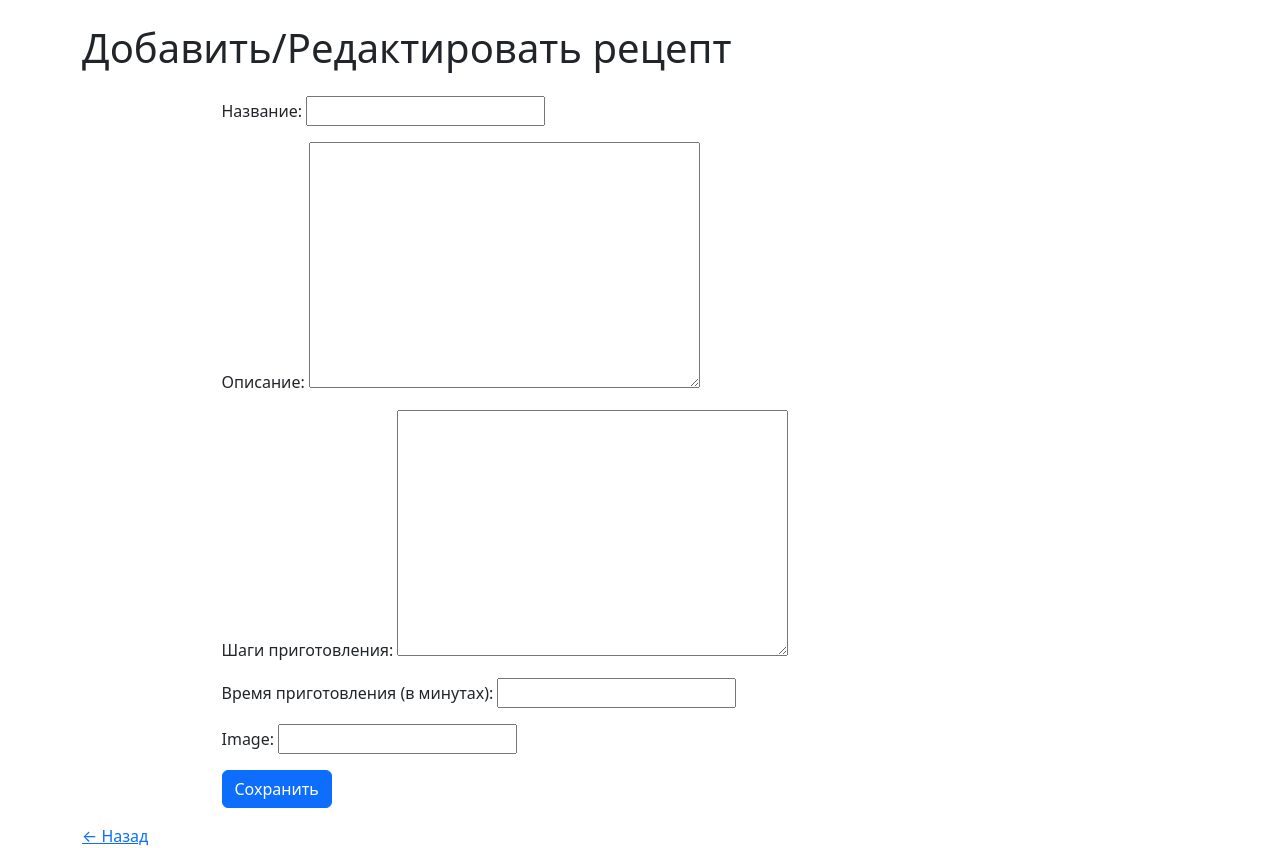
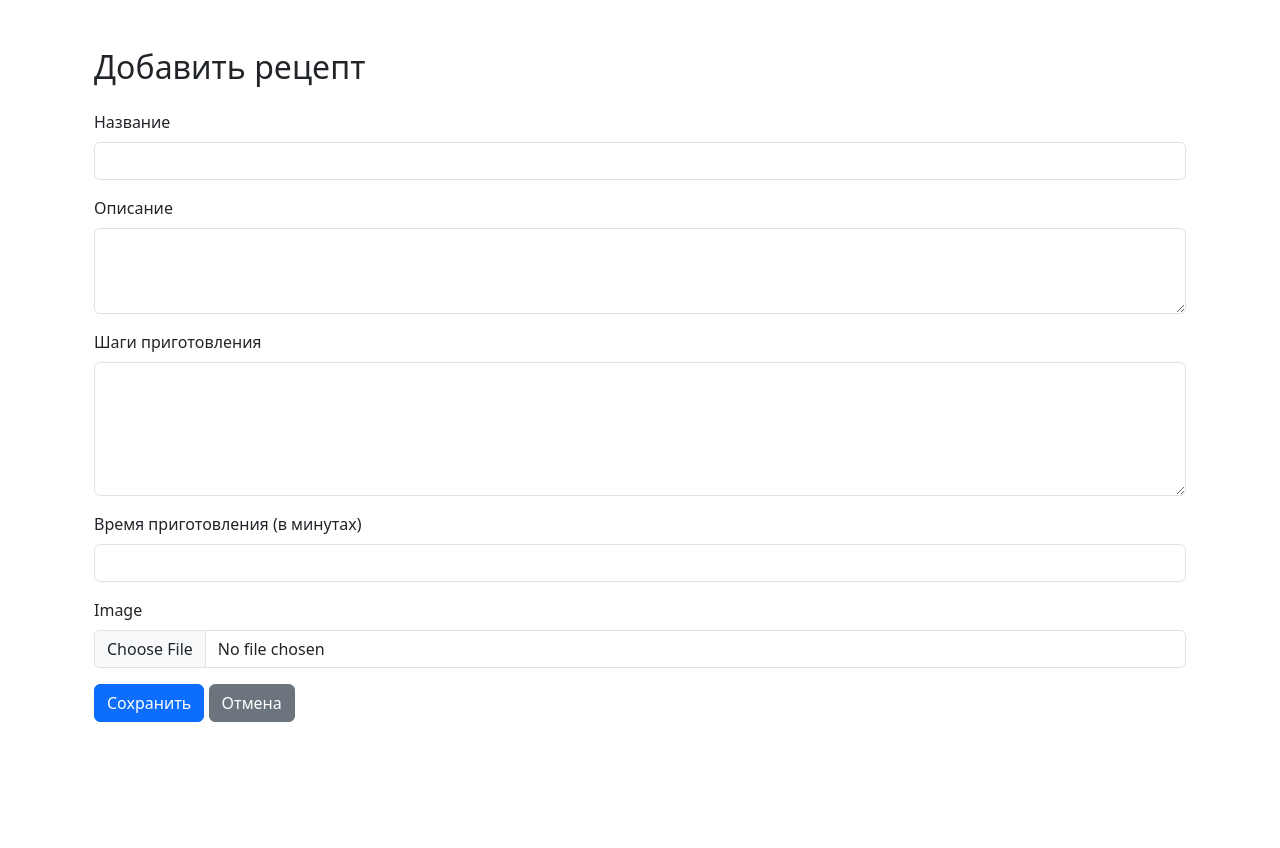
Before and after one commit to dmitry-poznyak/web_recipe, a Django app: template recipes/templates/recipes/recipe_form.html in a window 1280 px wide. Shown: the part 56-904 px from the top of the page. After the commit the page ends 778 px from the top, so only its background shows below. Run offline with Django 5.2, Linux system fonts and the light colour scheme; the template is opened without the code that fills it: values that come from a table or form of the project are taken from there, others are empty.

Commit message:
работа с формами

```diff
--- a/recipes/forms.py
+++ b/recipes/forms.py
@@ -2,12 +2,25 @@ from django import forms
 from .models import Recipe
 from django.contrib.auth.forms import UserCreationForm
 from django.contrib.auth.models import User
+from django.contrib.auth.forms import AuthenticationForm
+
+class CustomAuthenticationForm(AuthenticationForm):
+    def __init__(self, *args, **kwargs):
+        super(CustomAuthenticationForm, self).__init__(*args, **kwargs)
+        self.fields['username'].widget.attrs.update({'class': 'form-control'})
+        self.fields['password'].widget.attrs.update({'class': 'form-control'})
 
 class RecipeForm(forms.ModelForm):
     class Meta:
         model = Recipe
         fields = ['title', 'description', 'steps', 'prep_time', 'image']
-
+        widgets = {
+            'title': forms.TextInput(attrs={'class': 'form-control'}),
+            'description': forms.Textarea(attrs={'class': 'form-control', 'rows': 3}),
+            'steps': forms.Textarea(attrs={'class': 'form-control', 'rows': 5}),
+            'prep_time': forms.NumberInput(attrs={'class': 'form-control'}),
+            'image': forms.ClearableFileInput(attrs={'class': 'form-control'}),
+        }
 
 class SignUpForm(UserCreationForm):
     email = forms.EmailField(required=True, widget=forms.EmailInput(attrs={'class': 'form-control'}))
@@ -20,3 +33,9 @@ class SignUpForm(UserCreationForm):
             'password1': forms.PasswordInput(attrs={'class': 'form-control'}),
             'password2': forms.PasswordInput(attrs={'class': 'form-control'}),
         }
+
+    def __init__(self, *args, **kwargs):
+        super(SignUpForm, self).__init__(*args, **kwargs)
+        self.fields['username'].widget.attrs['class'] = 'form-control'
+        self.fields['password1'].widget.attrs['class'] = 'form-control'
+        self.fields['password2'].widget.attrs['class'] = 'form-control'
--- a/recipes/templates/recipes/login.html
+++ b/recipes/templates/recipes/login.html
@@ -2,10 +2,10 @@
 <div class="row justify-content-center">
     <div class="col-md-6">
         <h1 class="mb-4">Вход</h1>
-        <form method="post">
-            {% csrf_token %} {{ form.non_field_errors }} {% for field in form %}
+        <form method="post" novalidate>
+            {% csrf_token %} {% for field in form %}
             <div class="mb-3">
-                <label class="form-label">{{ field.label }}</label> {{ field }} {% if field.errors %}
+                <label class="form-label" for="{{ field.id_for_label }}">{{ field.label }}</label> {{ field.as_widget(attrs={'class': 'form-control'}) }} {% if field.errors %}
                 <div class="text-danger">{{ field.errors|striptags }}</div>
                 {% endif %}
             </div>
--- a/recipes/templates/recipes/recipe_form.html
+++ b/recipes/templates/recipes/recipe_form.html
@@ -1,9 +1,20 @@
-{% extends 'recipes/base.html' %} {% block title %}Добавить/Редактировать рецепт{% endblock %} {% block content %}
-<h1 class="mb-4">Добавить/Редактировать рецепт</h1>
+{% extends 'base.html' %} {% block content %}
+<div class="container mt-5">
+    <h2 class="mb-4">{% if form.instance.pk %}Редактировать рецепт{% else %}Добавить рецепт{% endif %}</h2>
 
-<form method="post" enctype="multipart/form-data" class="w-75 mx-auto">
-    {% csrf_token %} {{ form.as_p }}
-    <button class="btn btn-primary" type="submit">Сохранить</button>
-</form>
+    <form method="post" enctype="multipart/form-data" class="needs-validation" novalidate>
+        {% csrf_token %} {% for field in form %}
+        <div class="mb-3">
+            <label for="{{ field.id_for_label }}" class="form-label">{{ field.label }}</label> {{ field }} {% if field.help_text %}
+            <div class="form-text">{{ field.help_text }}</div>
+            {% endif %} {% for error in field.errors %}
+            <div class="text-danger small">{{ error }}</div>
+            {% endfor %}
+        </div>
+        {% endfor %}
 
-<a href="{% url 'home' %}" class="d-block mt-3">← Назад</a> {% endblock %}
+        <button type="submit" class="btn btn-primary">Сохранить</button>
+        <a href="{% url 'home' %}" class="btn btn-secondary">Отмена</a>
+    </form>
+</div>
+{% endblock %}
--- a/recipes/templates/recipes/signup.html
+++ b/recipes/templates/recipes/signup.html
@@ -2,10 +2,10 @@
 <div class="row justify-content-center">
     <div class="col-md-6">
         <h1 class="mb-4">Регистрация</h1>
-        <form method="post">
-            {% csrf_token %} {{ form.non_field_errors }} {% for field in form %}
+        <form method="post" novalidate>
+            {% csrf_token %} {% for field in form %}
             <div class="mb-3">
-                <label class="form-label">{{ field.label }}</label> {{ field }} {% if field.errors %}
+                <label class="form-label" for="{{ field.id_for_label }}">{{ field.label }}</label> {{ field.as_widget(attrs={'class': 'form-control'}) }} {% if field.errors %}
                 <div class="text-danger">{{ field.errors|striptags }}</div>
                 {% endif %}
             </div>
--- a/recipes/views.py
+++ b/recipes/views.py
@@ -4,6 +4,7 @@ from .forms import RecipeForm, SignUpForm
 from django.contrib.auth import login, authenticate, logout
 from django.contrib.auth.forms import AuthenticationForm
 from django.contrib.auth.decorators import login_required
+from .forms import CustomAuthenticationForm
 import random
 
 def home(request):
@@ -67,13 +68,13 @@ def signup(request):
 
 def login_view(request):
     if request.method == 'POST':
-        form = AuthenticationForm(request, data=request.POST)
+        form = CustomAuthenticationForm(request, data=request.POST)
         if form.is_valid():
             user = form.get_user()
             login(request, user)
             return redirect('home')
     else:
-        form = AuthenticationForm()
+        form = CustomAuthenticationForm()
     return render(request, 'recipes/login.html', {'form': form})
 
 def logout_view(request):
```
